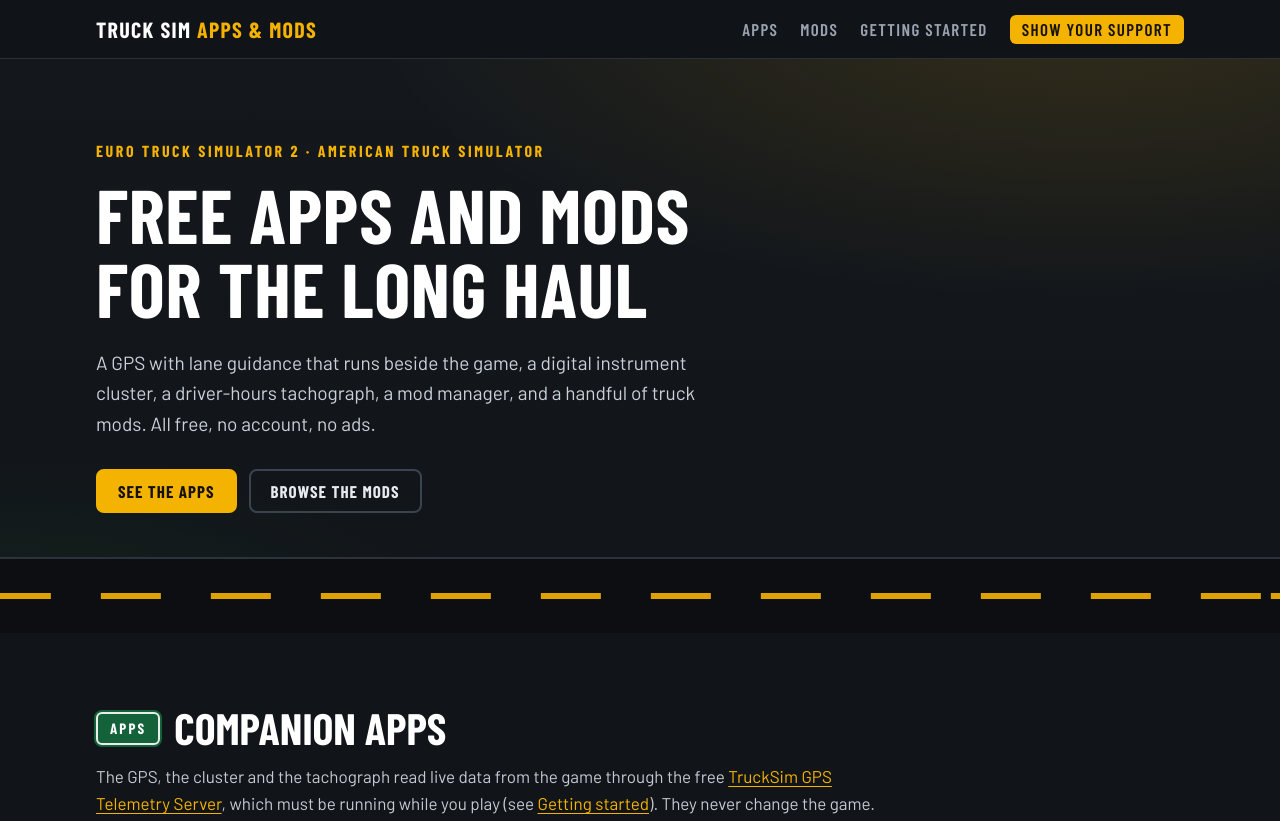
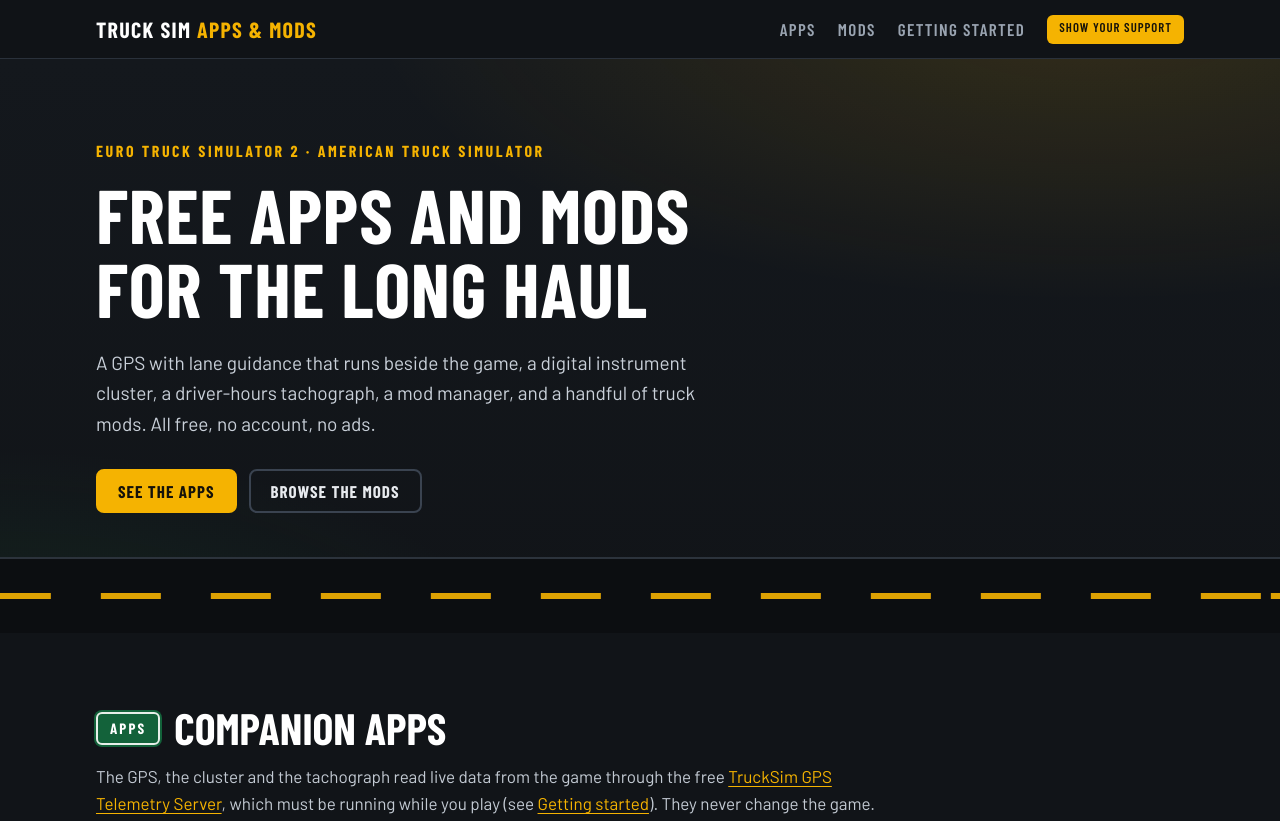
Before and after one commit to johnevansau320/johnevansau.com, a plain HTML site: page index.html in a window 1280 px wide. Shown: the top 821 px of the page. Drawn offline with nearby package versions, Linux system fonts and the light colour scheme; a web font is replaced by a local one.

Commit message:
Make Show your support button text 25% smaller
Co-Authored-By: Claude Opus 5.5 <noreply@anthropic.com>

```diff
--- a/style.css
+++ b/style.css
@@ -117,7 +117,7 @@ nav a:hover { color: var(--amber); }
 .support { display: flex; gap: 24px; align-items: flex-start; background: linear-gradient(180deg, var(--panel), var(--asphalt-2)); border: 1px solid var(--panel-edge); border-left: 4px solid var(--amber); border-radius: 14px; padding: 28px; }
 .support .sec-lead { margin-bottom: 22px; }
 .cup { flex: none; width: 76px; height: 76px; border-radius: 50%; display: flex; align-items: center; justify-content: center; background: rgba(245, 179, 1, 0.08); border: 1px solid rgba(245, 179, 1, 0.35); }
-nav a.nav-coffee { color: #15120a; background: var(--amber); padding: 6px 12px; border-radius: 6px; }
+nav a.nav-coffee { font-size: 12.75px; color: #15120a; background: var(--amber); padding: 6px 12px; border-radius: 6px; }
 nav a.nav-coffee:hover { color: #15120a; background: #ffc629; }
 @media (max-width: 520px) { .support { flex-direction: column; padding: 20px; } .cup { width: 60px; height: 60px; } }
 
```
